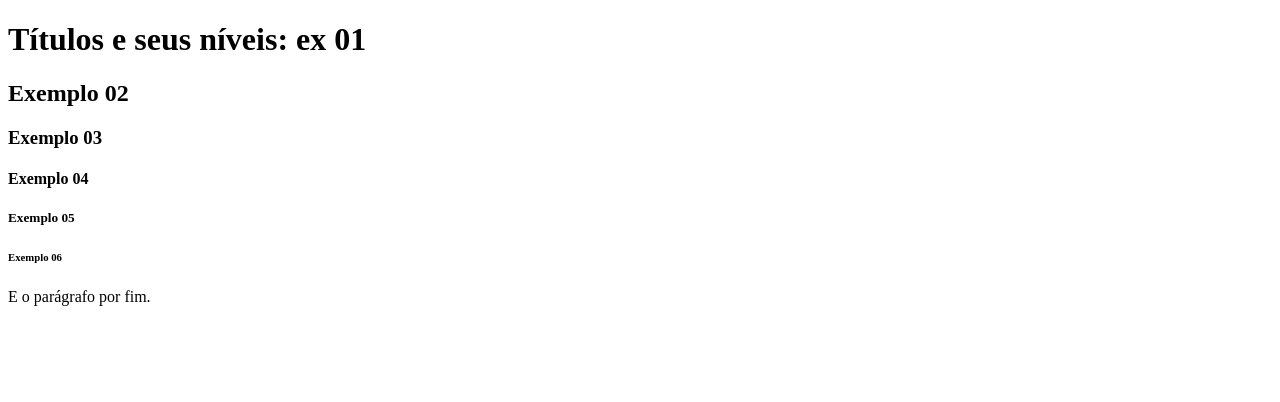
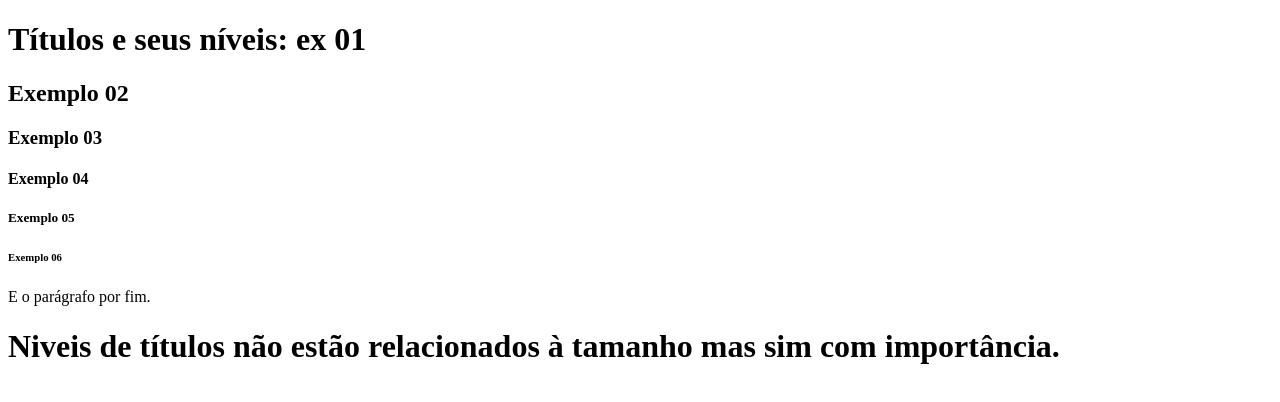
Before and after one commit to FabricioCapistrano/html-css-js, a plain HTML site: page exercícios/ex004/ex004.html in a window 1280 px wide. Drawn offline with Linux system fonts and the light colour scheme.

Commit message:
Update ex004.html

```diff
--- a/exercícios/ex004/ex004.html
+++ b/exercícios/ex004/ex004.html
@@ -14,5 +14,6 @@
     <h5>Exemplo 05</h5>
     <h6>Exemplo 06</h6>
     <p>E o parágrafo por fim.</p>
+    <h1>Niveis de títulos não estão relacionados à tamanho mas sim com importância.</h1>
 </body>
 </html>
```
